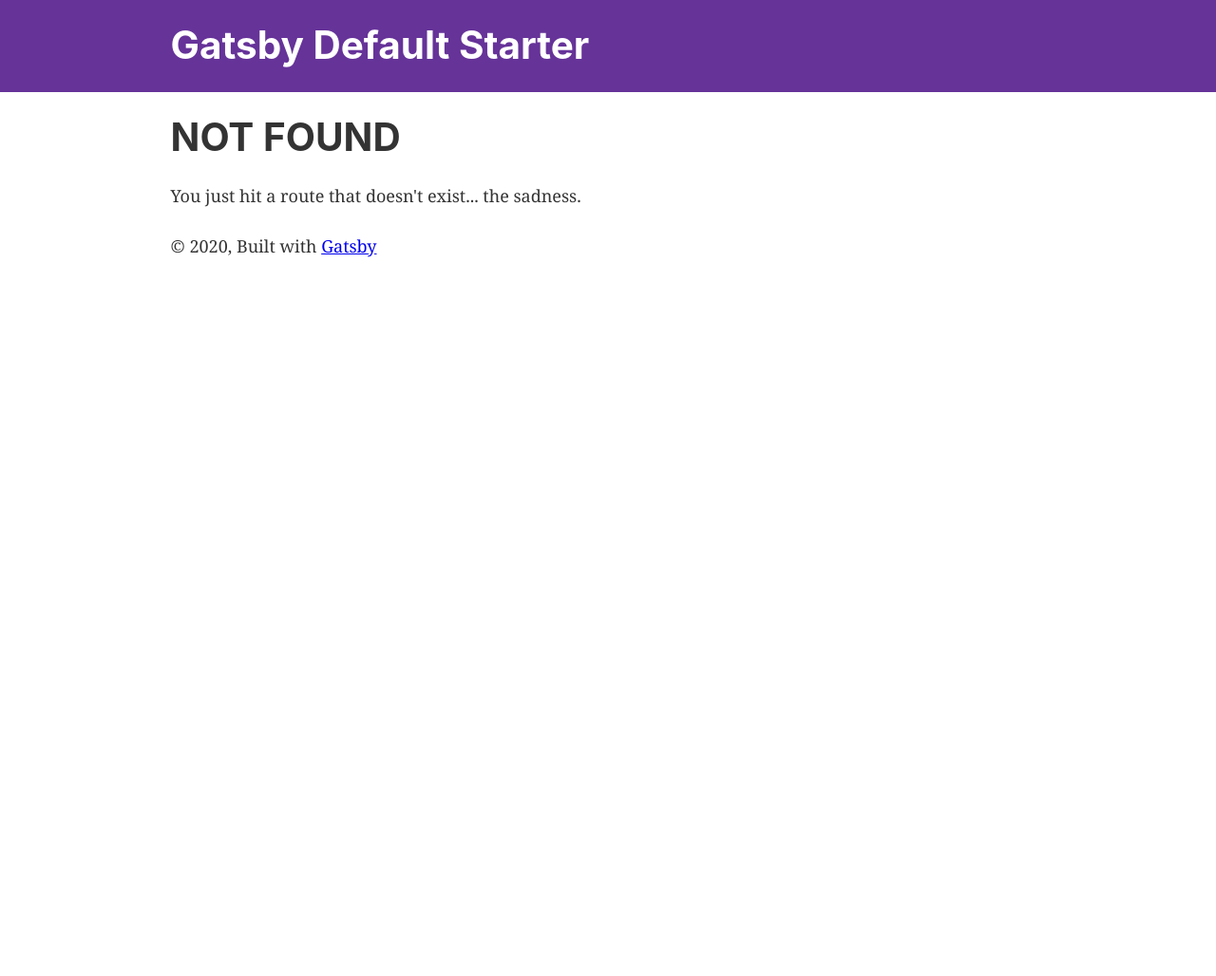
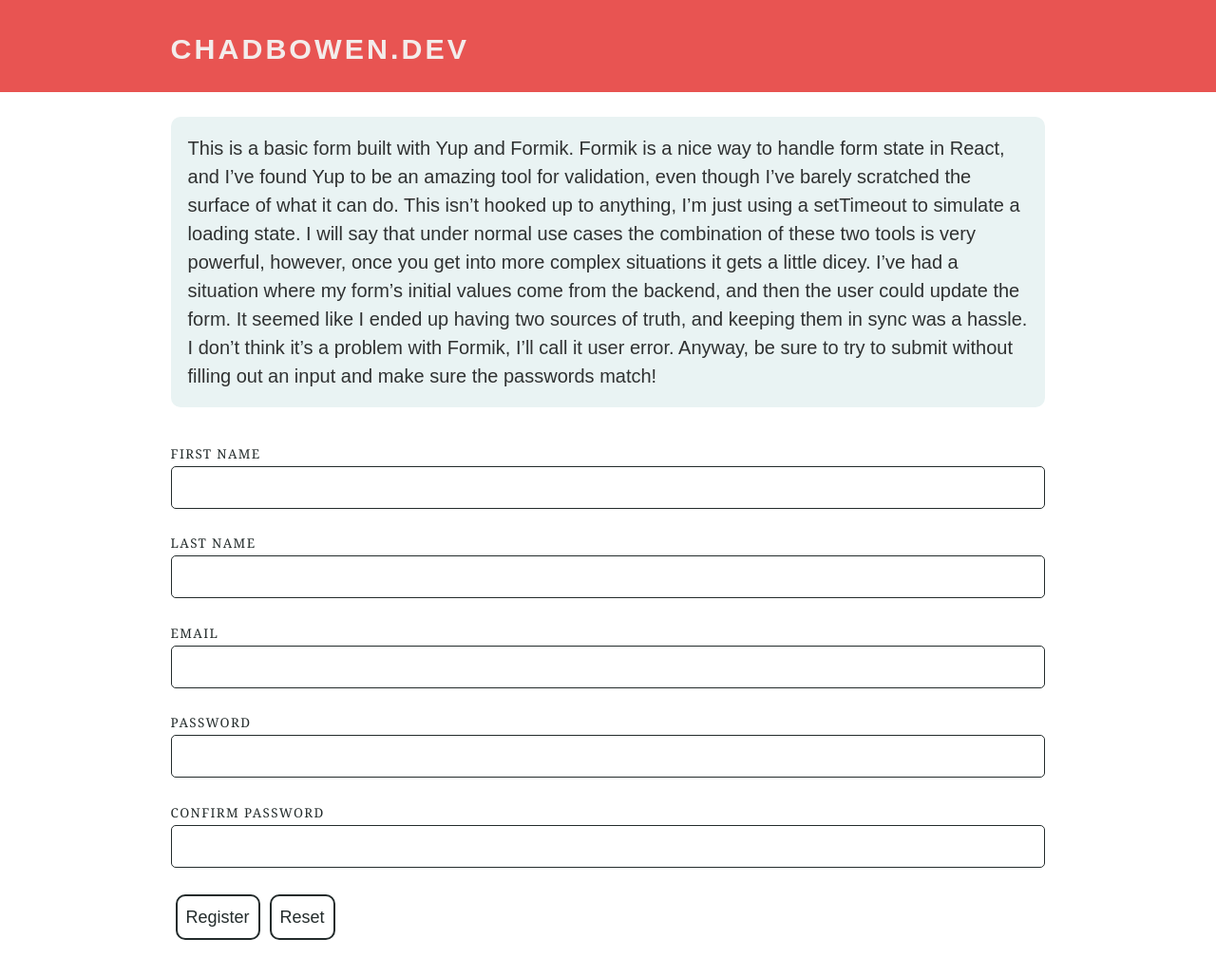
Before and after one commit to Chadbowen248/portfolio, a Gatsby site: page /projectFormikForm in a window 1280 px wide. Before the commit this address had no page. Shown: the whole page at 95% size. Before the commit the page ends 800 px from the top, so only its background shows below. Built offline with nearby package versions, Linux system fonts and the light colour scheme; Gatsby itself is replaced by a stand-in of ours.

Commit message:
formik project added

```diff
--- a/gatsby-config.js
+++ b/gatsby-config.js
@@ -1,6 +1,6 @@
 module.exports = {
   siteMetadata: {
-    title: `Gatsby Default Starter`,
+    title: `chadbowen.dev`,
     description: `Kick off your next, great Gatsby project with this default starter. This barebones starter ships with the main Gatsby configuration files you might need.`,
     author: `@gatsbyjs`,
   },
--- a/package.json
+++ b/package.json
@@ -5,6 +5,7 @@
   "version": "0.1.0",
   "author": "Kyle Mathews <mathews.kyle@gmail.com>",
   "dependencies": {
+    "formik": "^2.1.4",
     "gatsby": "^2.19.43",
     "gatsby-cli": "^2.10.11",
     "gatsby-image": "^2.2.43",
@@ -17,7 +18,8 @@
     "prop-types": "^15.7.2",
     "react": "^16.12.0",
     "react-dom": "^16.12.0",
-    "react-helmet": "^5.2.1"
+    "react-helmet": "^5.2.1",
+    "yup": "^0.28.3"
   },
   "devDependencies": {
     "prettier": "^1.19.1"
--- /dev/null
+++ b/src/components/FormikForm/formStyles.module.css
@@ -0,0 +1,68 @@
+
+
+
+
+
+.inputErrorMessage {
+    font-size: 0.55rem;
+    letter-spacing: 0.1em;
+    text-transform: uppercase;
+    display: block;
+    color:#ff574d;
+    position: absolute;
+    top: 70px;
+}
+
+.form {
+    color: #232b2b;
+    font-size: 18px;
+}
+
+.formInput {
+    display: block;
+    width: 100%;
+    border-radius: 5px;
+    height: 2.5rem;
+    padding: .75rem;
+    border: #232b2b 1px solid;
+    font-family: sans-serif;
+    margin-bottom: 10px;
+
+}
+
+.label {
+    font-size: 0.75rem;
+    letter-spacing: 0.1em;
+    text-transform: uppercase;
+    display: block;
+  }
+
+  .errorInput {
+    border-color: #ff574d;
+}
+
+.errorLabel {
+    color: #ff574d;
+}
+
+.formGroup {
+    position: relative;
+    margin-bottom: 1.3rem;
+}
+
+.button {
+    margin: 5px;
+    color: #232b2b;
+    font-family: sans-serif;
+    padding: 9px;
+    border-radius: 10px;
+    background: transparent;
+    border: 2px #232b2b solid;
+    cursor: pointer;
+}
+
+.button:hover {
+    color: white;
+    background-color: #232b2b;
+    border-color: #232b2b;
+}
--- /dev/null
+++ b/src/components/FormikForm/formik.js
@@ -0,0 +1,75 @@
+import React from 'react';
+import { Formik, Field, Form, ErrorMessage } from 'formik';
+import * as Yup from 'yup';
+import formStyles from "./formStyles.module.css"
+
+ const FormikForm = () => {
+    return <Formik
+    initialValues={{
+        firstName: '',
+        lastName: '',
+        email: '',
+        password: '',
+        confirmPassword: ''
+    }}
+    validationSchema={Yup.object().shape({
+        firstName: Yup.string()
+            .required('First Name is required'),
+        lastName: Yup.string()
+            .required('Last Name is required'),
+        email: Yup.string()
+            .email('Email is invalid')
+            .required('Email is required'),
+        password: Yup.string()
+            .min(6, 'Password must be at least 6 characters')
+            .required('Password is required'),
+        confirmPassword: Yup.string()
+            .oneOf([Yup.ref('password'), null], 'Passwords must match')
+            .required('Confirm Password is required')
+    })}
+    onSubmit={(values, { setSubmitting, resetForm }) => {
+        setSubmitting(true);
+        setTimeout(() => {
+            alert(JSON.stringify(values, null, 2));
+            resetForm();
+            setSubmitting(false);
+          }, 1500);
+    }}>
+    {({ errors, touched, handleSubmit, isSubmitting}) => (
+        <Form className={formStyles.form} onSubmit={handleSubmit}>
+            <div className={formStyles.formGroup}>
+                <label className={`${formStyles.label} ${errors.firstName && touched.firstName && formStyles.errorLabel}`} htmlFor="firstName">First Name</label>
+                <Field name="firstName" type="text" className={`${formStyles.formInput} ${errors.firstName && touched.firstName && formStyles.errorInput}`} />
+                <ErrorMessage name="firstName" component="div" className={formStyles.inputErrorMessage} />
+            </div>
+            <div className={formStyles.formGroup}>
+                <label className={`${formStyles.label} ${errors.lastName && touched.lastName && formStyles.errorLabel}`} htmlFor="lastName">Last Name</label>
+                <Field name="lastName" type="text" className={`${formStyles.formInput} ${errors.lastName && touched.lastName && formStyles.errorInput}`} />
+                <ErrorMessage name="lastName" component="div" className={formStyles.inputErrorMessage} />
+            </div>
+            <div className={formStyles.formGroup}>
+                <label className={`${formStyles.label} ${errors.email && touched.email && formStyles.errorLabel}`} htmlFor="email">Email</label>
+                <Field name="email" type="text" className={`${formStyles.formInput} ${errors.email && touched.email && formStyles.errorInput}`} />
+                <ErrorMessage name="email" component="div" className={formStyles.inputErrorMessage} />
+            </div>
+            <div className={formStyles.formGroup}>
+                <label className={`${formStyles.label} ${errors.password && touched.password && formStyles.errorLabel}`} htmlFor="password">Password</label>
+                <Field name="password" type="password" className={`${formStyles.formInput} ${errors.password && touched.password && formStyles.errorInput}`} />
+                <ErrorMessage name="password" component="div" className={formStyles.inputErrorMessage} />
+            </div>
+            <div className={formStyles.formGroup}>
+                <label className={`${formStyles.label} ${errors.confirmPassword && touched.confirmPassword && formStyles.errorLabel}`} htmlFor="confirmPassword">Confirm Password</label>
+                <Field name="confirmPassword" type="password" className={`${formStyles.formInput} ${errors.confirmPassword && touched.confirmPassword && formStyles.errorInput}`} />
+                <ErrorMessage name="confirmPassword" component="div" className={formStyles.inputErrorMessage} />
+            </div>
+            <div className={formStyles.formGroup}>
+                <button type="submit" className={formStyles.button} disabled={isSubmitting}>Register</button>
+                <button type="reset" className={formStyles.button} >Reset</button>
+                <p>{isSubmitting && `loading`}</p>
+            </div>
+        </Form>
+    )}
+</Formik>
+ }
+
+export default FormikForm
--- /dev/null
+++ b/src/components/ProjectInfo/projectInfo.js
@@ -0,0 +1,10 @@
+import React from 'react';
+import projectInfo from "./projectInfo.module.css"
+
+const ProjectInfo = ({children}) => (
+    <div className={projectInfo.container}>
+        <p className={projectInfo.text}>{children}</p>
+    </div>
+)
+
+export default ProjectInfo
--- /dev/null
+++ b/src/components/ProjectInfo/projectInfo.module.css
@@ -0,0 +1,13 @@
+.container {
+    background: #e9f3f3;
+    padding: 1rem;
+    border-radius: 10px;
+    margin-bottom: 2rem;
+}
+
+.text {
+    font-size: 20px;
+    line-height: 30px;
+    font-family: sans-serif;
+    margin-bottom: 0;
+}
--- a/src/components/header.js
+++ b/src/components/header.js
@@ -5,7 +5,7 @@
 const Header = ({ siteTitle }) => (
   <header
     style={{
-      background: `rebeccapurple`,
+      background: `#e85452`,
       marginBottom: `1.45rem`,
     }}
   >
@@ -20,8 +20,12 @@
         <Link
           to="/"
           style={{
-            color: `white`,
+            color: `#f3eceb`,
             textDecoration: `none`,
+            textTransform: `uppercase`,
+            fontFamily: `sans-serif`,
+            letterSpacing: `0.1em`,
+            fontSize: `.75em`
           }}
         >
           {siteTitle}
--- a/src/components/layout.js
+++ b/src/components/layout.js
@@ -33,12 +33,10 @@
           padding: `0 1.0875rem 1.45rem`,
         }}
       >
-        <main>{children}</main>
-        <footer>
-          © {new Date().getFullYear()}, Built with
-          {` `}
-          <a href="https://www.gatsbyjs.org">Gatsby</a>
-        </footer>
+        <main>
+          {children}
+        </main>
+
       </div>
     </>
   )
--- /dev/null
+++ b/src/functions/hello.js
@@ -0,0 +1,4 @@
+exports.handler = async () => ({
+    statusCode: 200,
+    body: "uhh hello world!",
+})
--- /dev/null
+++ b/src/pages/projectFormikForm.js
@@ -0,0 +1,19 @@
+import React from "react"
+import { Link } from "gatsby"
+
+import FormikForm from "../components/FormikForm/formik"
+import Layout from "../components/layout"
+import SEO from "../components/seo"
+import ProjectInfo from "../components/ProjectInfo/projectInfo"
+
+const FormikFormPage = () => (
+  <Layout>
+    <SEO title="Formik Form" />
+    <ProjectInfo>
+     <p>This is a basic form built with Yup and Formik. Formik is a nice way to handle form state in React, and I’ve found Yup to be an amazing tool for validation, even though I’ve barely scratched the surface of what it can do. This isn’t hooked up to anything, I’m just using a setTimeout to simulate a loading state. I will say that under normal use cases the combination of these two tools is very powerful, however, once you get into more complex situations it gets a little dicey. I’ve had a situation where my form’s initial values come from the backend, and then the user could update the form. It seemed like I ended up having two sources of truth, and keeping them in sync was a hassle. I don’t think it’s a problem with Formik, I’ll call it user error. Anyway, be sure to try to submit without filling out an input and make sure the passwords match!</p>
+    </ProjectInfo>
+    <FormikForm />
+  </Layout>
+)
+
+export default FormikFormPage
```
Also changed, not shown: src/pages/index.js (+8 -7 lines), src/pages/page-2.js (deleted, +0 -16 lines), netlify.toml (added), 1 other file.
